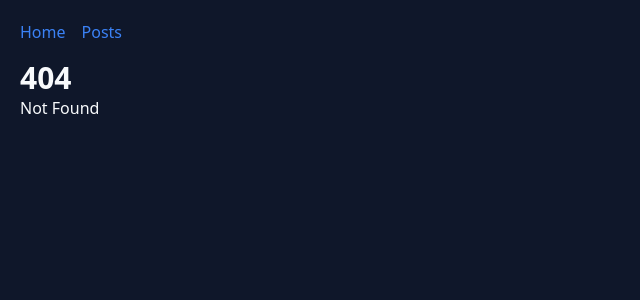
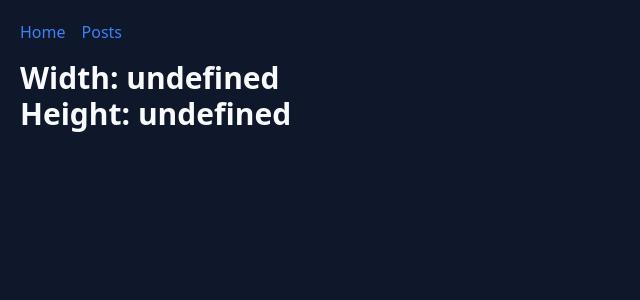
Before and after one commit to RenatoLomba/sveltkit-example-joyofcode, a SvelteKit app: page /image/11 in a window 1280 px wide. Before the commit this address had no page. Shown: the top 300 px of the page, without its empty margins (0-640 px from the left). Built offline with nearby package versions, Linux system fonts and the light colour scheme.

Commit message:
dynamic routes with parameters

```diff
--- a/src/app.css
+++ b/src/app.css
@@ -9,3 +9,7 @@ body {
 h1 {
   @apply text-3xl font-bold
 }
+
+pre {
+  @apply bg-slate-800 rounded-md p-4 block mt-4;
+}
--- /dev/null
+++ b/src/routes/image/[width]x[height]/+page.svelte
@@ -0,0 +1,6 @@
+<script lang="ts">
+	import { page } from '$app/stores';
+</script>
+
+<h1>Width: {$page.params.width}</h1>
+<h1>Height: {$page.params.height}</h1>
--- /dev/null
+++ b/src/routes/posts/[slug]/+page.svelte
@@ -0,0 +1,7 @@
+<script lang="ts">
+	import { page } from '$app/stores';
+</script>
+
+<h1>{$page.params.slug}</h1>
+
+<p class="mt-6">This is the content of {$page.params.slug}.</p>
--- a/src/routes/posts/create/+error.svelte
+++ b/src/routes/posts/create/+error.svelte
@@ -12,9 +12,3 @@
 <pre>
   {JSON.stringify($page, null, 2)}
 </pre>
-
-<style lang="postcss">
-	pre {
-		@apply bg-slate-800 rounded-md p-4 block mt-4;
-	}
-</style>
```
